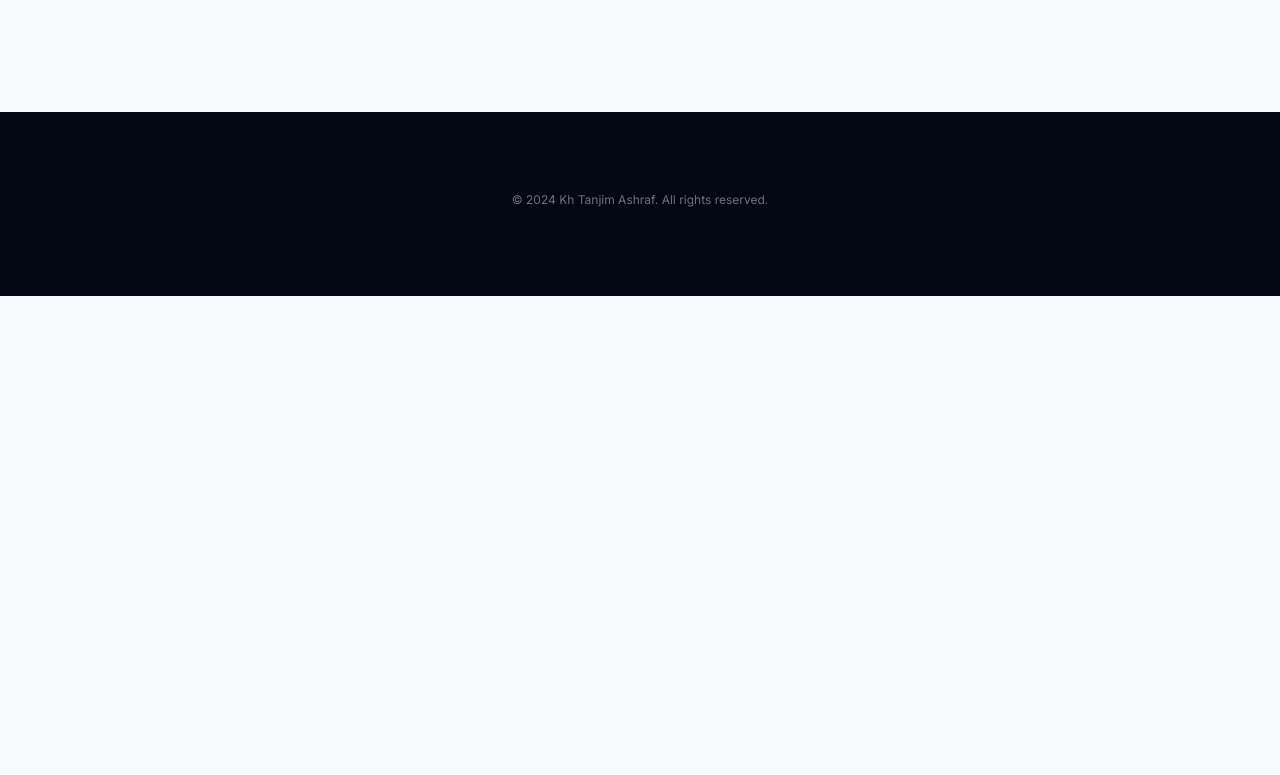
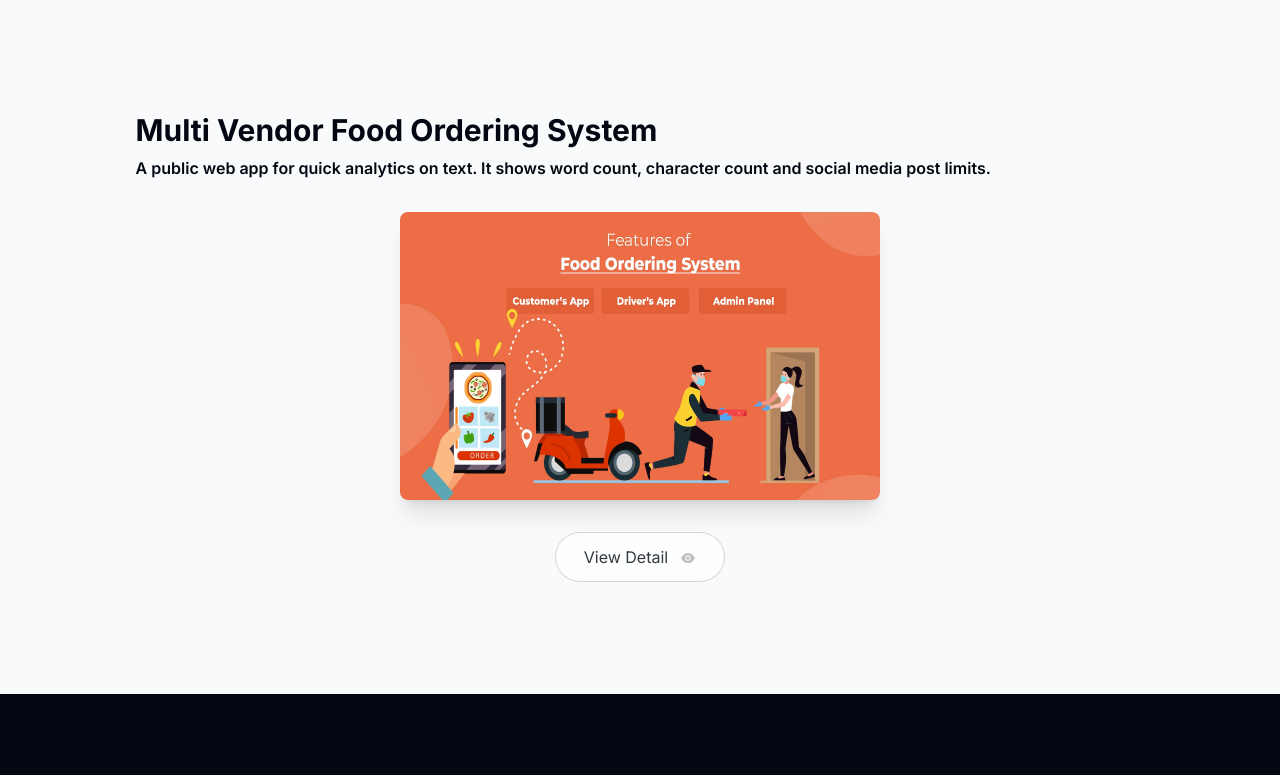
Before and after one commit to Ashraf840/portfolio-website, a Next.js app: page /projects in a window 1280 px wide. Shown: the part 1304-2079 px from the top of the page. Before the commit the page ends 1600 px from the top, so only its background shows below. Built offline with nearby package versions, Linux system fonts and the light colour scheme.

Commit message:
Added conditional class name based on number of project snaps;

```diff
--- a/lib/data.ts
+++ b/lib/data.ts
@@ -9,6 +9,7 @@ import techforingThumnailImg from "@/public/techforing-thumnail-image.png";
 import techforingSnapImg1 from "@/public/techforing-img-1.png";
 import techforingSnapImg2 from "@/public/techforing-img-2.png";
 import wordanalyticsImg from "@/public/wordanalytics.png";
+import onlineFoodOrderingSystem from '@/public/online-food-ordering-system.jpg';
 
 export const links = [
     {
@@ -89,15 +90,15 @@ export const projectsData = [
         thumbnailImageUrl: techforingThumnailImg,
         projectSnaps: [techforingSnapImg1, techforingSnapImg2],
     },
-    // {
-    //     title: "Word Analytics",
-    //     slug: "word-analytics",
-    //     projectBrief:
-    //         "A public web app for quick analytics on text. It shows word count, character count and social media post limits.",
-    //     tags: ["React", "Next.js", "SQL", "Tailwind", "Framer"],
-    //     thumbnailImageUrl: wordanalyticsImg,
-    //     projectSnaps: [],
-    // },
+    {
+        title: "Multi Vendor Food Ordering System",
+        slug: "multi-vendor-food-ordering-system",
+        projectBrief:
+            "A public web app for quick analytics on text. It shows word count, character count and social media post limits.",
+        tags: ["React", "Next.js", "SQL", "Tailwind", "Framer"],
+        thumbnailImageUrl: onlineFoodOrderingSystem,
+        projectSnaps: [onlineFoodOrderingSystem],
+    },
 ] as const;
 
 export const skillsData = [
--- a/src/app/projects/[projectSlug]/project.tsx
+++ b/src/app/projects/[projectSlug]/project.tsx
@@ -32,6 +32,7 @@ const fadeInFromRightAnimationVariants = {
 type ProjectProps = (typeof projectsData)[number]
 
 export default function Project({ title, slug, projectBrief, thumbnailImageUrl, projectSnaps }: ProjectProps) {
+    const projectSnapLength = projectSnaps.length;
     return (
         <div className='group mt-10 mb-3 sm:mb-28 last:mb-0'>
             <Link href={`/projects/${slug}`}>
@@ -55,7 +56,7 @@ export default function Project({ title, slug, projectBrief, thumbnailImageUrl,
                     <div>
                         <h3 className='font-semibold mt-2'>{projectBrief}</h3>
                     </div>
-                    <div className='flex justify-between mt-8'>
+                    <div className={`flex ${projectSnapLength > 1 ? 'justify-between' : 'justify-center'} mt-8`}>
                         {projectSnaps.map((snaps, index) => {
                             const animationVariants = index % 2 === 0 ? fadeInFromLeftAnimationVariants : fadeInFromRightAnimationVariants;
                             return (
@@ -76,7 +77,9 @@ export default function Project({ title, slug, projectBrief, thumbnailImageUrl,
                                 </React.Fragment>
                             )
                         })}
-                        {/* <motion.div
+                    </div>
+                    {/* <div className='flex justify-between mt-8'>
+                        <motion.div
                             variants={fadeInFromLeftAnimationVariants}
                             initial="initial"
                             whileInView="animate"
@@ -101,8 +104,8 @@ export default function Project({ title, slug, projectBrief, thumbnailImageUrl,
                                 alt='Project Snapshot'
                                 quality={95}
                                 className='w-[28rem] h-[18rem] rounded-lg shadow-xl hover:scale-105 transition' />
-                        </motion.div> */}
-                    </div>
+                        </motion.div>
+                    </div> */}
                     <button className="group bg-white px-7 py-3 mt-8 max-w-48 flex items-center justify-center gap-3 rounded-full outline-none focus:scale-[1.2] hover:scale-[1.2] active:scale-[1.1] transition cursor-pointer borderBlack-2 dark:bg-white/10 dark:hover:bg-white/15 mb-1 sm:mb-0 opacity-80 hover:opacity-90 mx-auto">
                         View Detail
                         <AiFillEye className='mt-[.15rem] opacity-30 group-hover:scale-150 group-hover:opacity-60 transition duration-300' />
```
Also changed, not shown: public/online-food-ordering-system.jpg (added).
